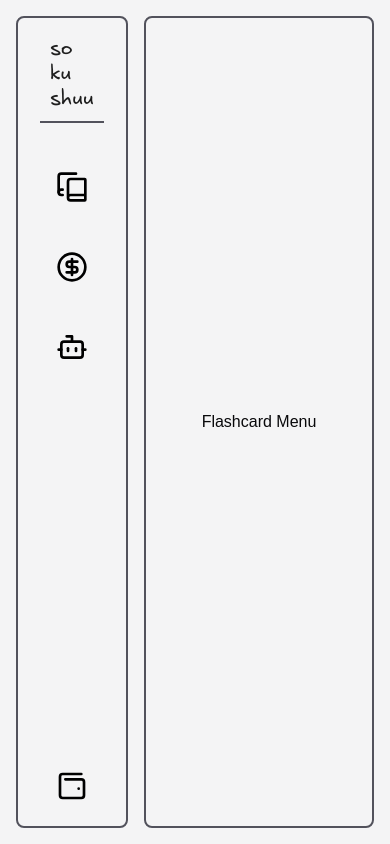
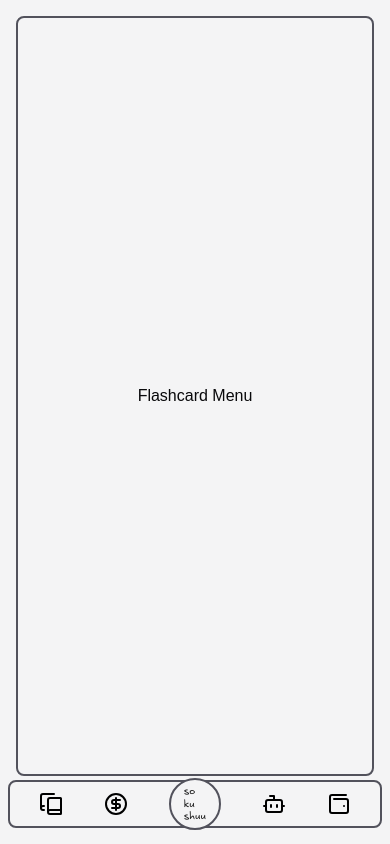
Before and after one commit to 0xhirugohan/sokushuu, a React (Vite) app in the folder packages/sokushuu-app/: page / in a window 390 px wide. Built offline with nearby package versions, Linux system fonts and the light colour scheme; a web font is replaced by a local one.

Commit message:
move navbar to bottom on mobile

```diff
--- a/packages/sokushuu-app/src/components/layout.tsx
+++ b/packages/sokushuu-app/src/components/layout.tsx
@@ -1,6 +1,6 @@
 import { useState } from "react";
 import { ChatMenu } from "./layouts/ChatMenu";
-import { Sidebar } from "./layouts/Sidebar";
+import { Sidebar, Navbar } from "./layouts/Sidebar";
 
 const Layout = ({ children }: { children: React.ReactNode }) => {
     const [isChatOpen, setIsChatOpen] = useState(false);
@@ -13,9 +13,10 @@ const Layout = ({ children }: { children: React.ReactNode }) => {
         }
     }
 
-    return <div className="h-screen max-h-screen w-screen max-w-screen p-4 bg-zinc-100 flex gap-4">
-        <Sidebar toggleAIChat={toggleAIChat} isAIChatOpen={isChatOpen} styleName="flex-none" />
-        <div className="flex-2 flex justify-center items-center border-2 border-zinc-600 rounded-md w-full">
+    return <div className="h-screen max-h-screen w-screen max-w-screen p-4 bg-zinc-100 flex gap-4 relative">
+        <Sidebar toggleAIChat={toggleAIChat} isAIChatOpen={isChatOpen} styleName="flex-none hidden md:block" />
+        <Navbar styleName="md:hidden fixed bottom-4 inset-x-2" />
+        <div className="flex-2 flex justify-center items-center border-2 border-zinc-600 rounded-md w-full h-[90vh] md:h-full">
             {children}
         </div>
         {isChatOpen &&
--- a/packages/sokushuu-app/src/components/layouts/Sidebar.tsx
+++ b/packages/sokushuu-app/src/components/layouts/Sidebar.tsx
@@ -27,4 +27,24 @@ const Sidebar = ({ toggleAIChat, isAIChatOpen, styleName }: { toggleAIChat: () =
     </div>
 };
 
-export { Sidebar };
+const Navbar = ({ styleName }: { styleName?: string }) => {
+    return <div className={`${styleName} bg-zinc-100 h-12 border-2 border-zinc-600 rounded-md p-2 flex justify-around items-center`}>
+        <a href="/">
+            <img className="w-6 h-6 hover:opacity-70" src={FlashcardIcon} alt="Flashcard Icon" />
+        </a>
+        <a href="/market">
+            <img className="w-6 h-6 hover:opacity-70" src={MarketIcon} alt="Market Icon" />
+        </a>
+        <a className="border-2 border-zinc-600 rounded-full bg-zinc-100" href="/">
+            <img className="w-12 h-12 hover:opacity-70 " src={SokushuuLogo} alt="Sokushuu Logo" />
+        </a>
+        <a href="/ai">
+            <img className="w-6 h-6 hover:opacity-70" src={AiIcon} alt="Ai Icon" />
+        </a>
+        <button type="button" className="bg-transparent">
+            <img className="w-6 h-6 hover:opacity-70" src={WalletIcon} alt="Wallet Icon" />
+        </button>
+    </div>
+}
+
+export { Sidebar, Navbar };
```
